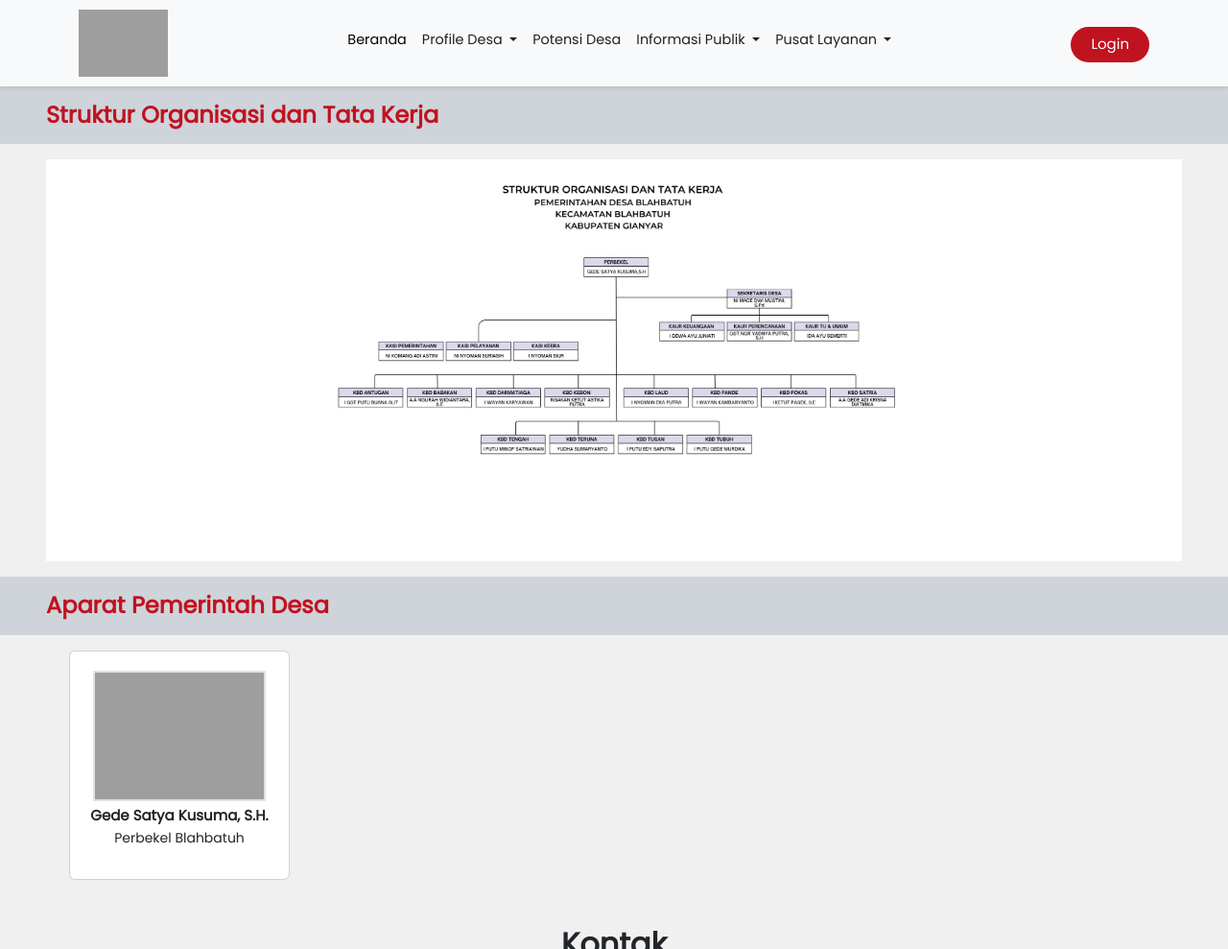
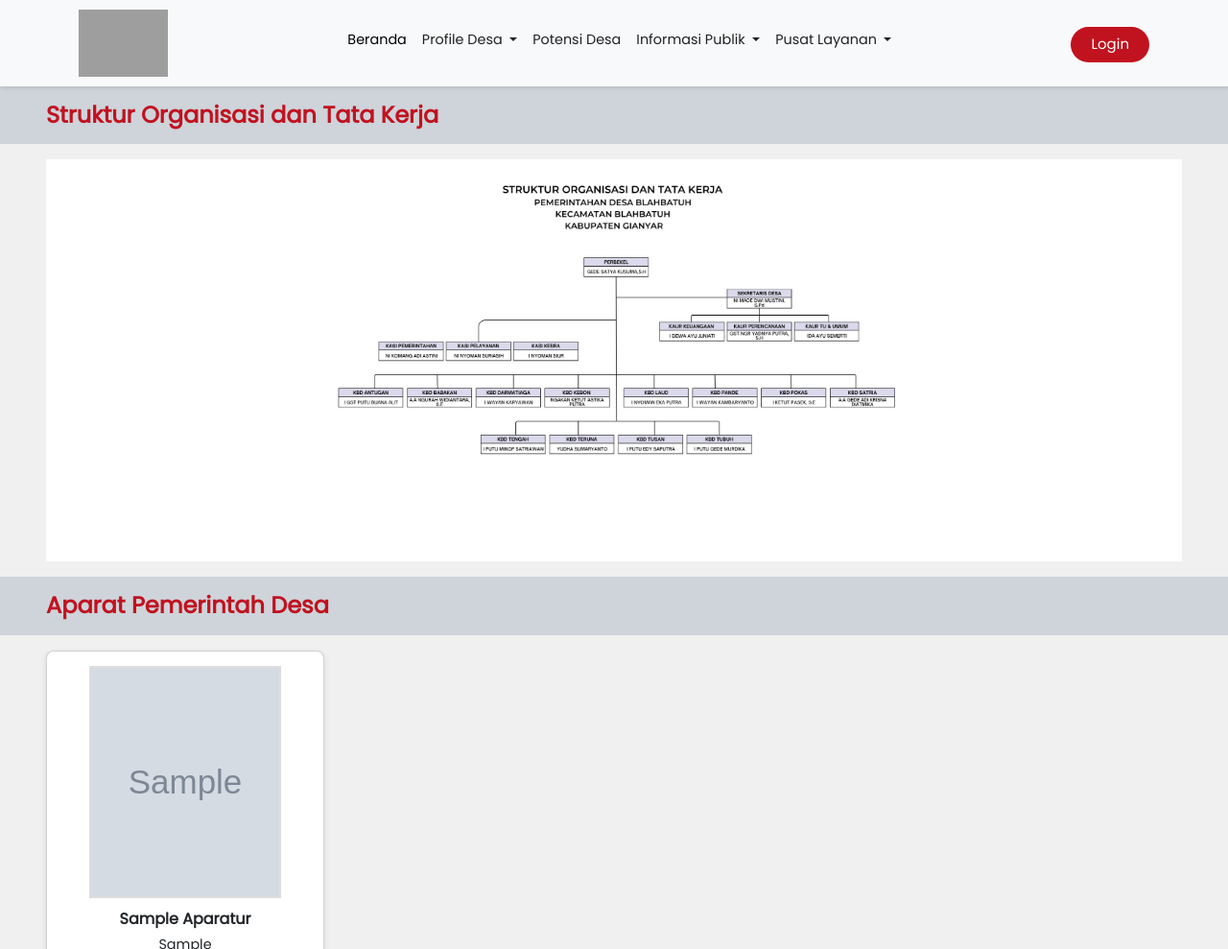
Before and after one commit to madeaditya-ops/web-desa-ci3, a CodeIgniter app: page /web-desa-ci3/landing/struktur_pemerintahan in a window 1280 px wide. Shown: the top 989 px of the page at 96% size. Run offline with CodeIgniter, Linux system fonts and the light colour scheme; tables that the repository leaves empty or names only in its code hold one stand-in row (values such as "Sample post"); grey boxes marked "Sample" are stand-in pictures; grey boxes are pictures that could not be loaded.

Commit message:
Struktur pemerintahan terhubung ke database

```diff
--- a/application/controllers/Landing.php
+++ b/application/controllers/Landing.php
@@ -1,5 +1,11 @@
 <?php
 defined('BASEPATH') OR exit('No direct script access allowed');
+
+/**
+ * @property Berita_model $Berita_model
+ * @property Galeri_model $Galeri_model
+ * @property Aparatur_model $Aparatur_model
+ */
 
 class Landing extends CI_Controller {
 
@@ -8,6 +14,7 @@ class Landing extends CI_Controller {
         parent::__construct();
         $this->load->model('Berita_model');
         $this->load->model('Galeri_model');
+        $this->load->model('Aparatur_model');
     }
 
     public function index()
@@ -42,6 +49,7 @@ class Landing extends CI_Controller {
         public function struktur_pemerintahan()
     {
         $data['title'] = "Struktur Organisasi dan Tata Kerja";
+        $data['aparatur'] = $this->Aparatur_model->get_aparatur_for_view();
         $this->load->view('template/header', $data);
         $this->load->view('template/navbar');
         $this->load->view('landing/struktur_pemerintahan', $data);
--- a/application/models/Aparatur_model.php
+++ b/application/models/Aparatur_model.php
@@ -22,4 +22,12 @@ class Aparatur_model extends CI_Model {
     public function delete($id) {
         return $this->db->delete('aparatur', ['id_aparatur' => $id]);
     }
+
+    public function get_aparatur_for_view() {
+        return $this->db->select('*')
+                        ->from('aparatur')
+                        ->order_by('id_aparatur', 'ASC')
+                        ->get()
+                        ->result_array();
+    }
 }
--- a/application/views/landing/beranda.php
+++ b/application/views/landing/beranda.php
@@ -45,7 +45,7 @@
               <img src="<?= base_url('uploads/berita/' . $item['gambar']); ?>" class="img-fluid rounded w-100 h-100 object-fit-cover" alt="Berita">
             </div>
             <div class="col-lg-6 d-flex align-items-center">
-              <div class="card-body p-5">
+              <div class="card-body p-4 p-md-5">
                 <h4 class="card-title fw-bold mb-2"> <?=$item['judul']?> </h4>
                 <div class="d-flex flex-wrap gap-2 mb-2">
                   <span class="badge1">Berita</span>
--- a/application/views/landing/struktur_pemerintahan.php
+++ b/application/views/landing/struktur_pemerintahan.php
@@ -30,20 +30,22 @@
   </div>
 
   <div class="container-fluid px-4 px-md-5">
-    <div class="row">
+    <div class="row g-2 row-aparat">
+      <?php foreach ($aparatur as $item): ?>
         <div class="col-sm-3">
-        <div class="card aparat-card">
-          <div class="card-body text-center">
-            <img src="<?=base_url('upload/aparat/foto1.jpeg')?>" alt="Kepala Desa" class="aparat-photo">
+          <div class="card aparat-card mb-2">
+            <div class="card-body text-center card-aparat-body">
+              <img src="<?= base_url('uploads/aparatur/' . $item['foto']); ?>" alt="Kepala Desa" class="aparat-photo">
               <p class="aparat-nama">
-              <?= ucwords(strtolower("GEDE SATYA KUSUMA, S.H.")) ?>
+                <?= ucwords(strtolower($item['nama'])) ?>
               </p>
               <p class="aparat-jabatan">
-              <?= ucwords(strtolower("PERBEKEL BLAHBATUH")) ?>
+                <?= ucwords(strtolower($item['jabatan'])) ?>
               </p>
             </div>
           </div>
         </div>
+      <?php endforeach; ?>
     </div>
   </div>
 </section>
--- a/assets/css/style.css
+++ b/assets/css/style.css
@@ -212,34 +212,90 @@ a{
   margin: 0;
 }
 
+
+.row.g-2 .row-aparat {
+  row-gap: 1rem;
+  column-gap: 1rem;
+}
+
 .aparat-card {
+  height: 350px;
+  display: flex;
+  flex-direction: column;
+  justify-content: center;
+  box-shadow: 0 2px 6px rgba(0, 0, 0, 0.1);
+  border-radius: 8px;
+  transition: transform 0.2s ease;
   margin-top: 1rem;
-  max-width: 230px;
-  margin-left: auto;
-  margin-right: auto;
+}
+
+.aparat-card:hover {
+  transform: translateY(-5px);
+}
+
+.card-aparat-body {
+  display: flex;
+  flex-direction: column;
+  align-items: center;
+  justify-content: flex-start;
+  height: 100%;
+  padding: 15px;
 }
 
 .aparat-photo {
-  width: 100%;
-  height: auto;
+  width: 200px;
+  height: 250px;
   object-fit: cover;
-  display: block;
-  margin: 0.25rem auto;
-  border: 2px solid #dee2e6;
-  max-width: 180px;
+  border: 2px solid #ddd;
+  margin-bottom: 10px;
 }
+
 
 .aparat-nama {
   text-transform: capitalize;
   font-weight: bold;
-  font-size: 15px;
-  margin-bottom: 2px;
+  font-size: 1rem;
+  margin-bottom: 4px;
 }
 
 .aparat-jabatan {
   text-transform: capitalize;
-  font-size: 14px;
+  font-size: 0.9rem;
 }
+
+
+@media (max-width: 992px) and (min-width: 577px) {
+  .col-sm-3 {
+    flex: 0 0 50%;
+    max-width: 50%;
+  }
+
+  .aparat-card {
+    max-width: 300px;
+    margin: 10px auto;
+  }
+
+}
+
+@media (max-width: 576px) {
+  .col-sm-3 {
+    flex: 0 0 100%;
+    max-width: 100%;
+  }
+
+  .aparat-card {
+    height: auto;
+    max-width: 250px;
+    margin: 0 auto;
+    margin-top: 1rem;
+
+  }
+
+  .card-aparat-body {
+    height: auto;
+  }
+}
+
 
 
 /* footer */
```
Also changed, not shown: uploads/aparatur/80531796916287f101f7648570351deb.jpeg (added), uploads/aparatur/b7f69d8b422cbe99f7d14249a0da7ddf.jpeg (added), uploads/aparatur/bb9015d6434475d2fa9b96c10d6f7d57.jpeg (added), uploads/aparatur/be70faee3ca8df000124886177c74a3e.jpeg (added), uploads/aparatur/e7b4798458759e7878bd144dd8aade92.jpeg (added). Lines whose indentation alone changed are shown as unchanged.
